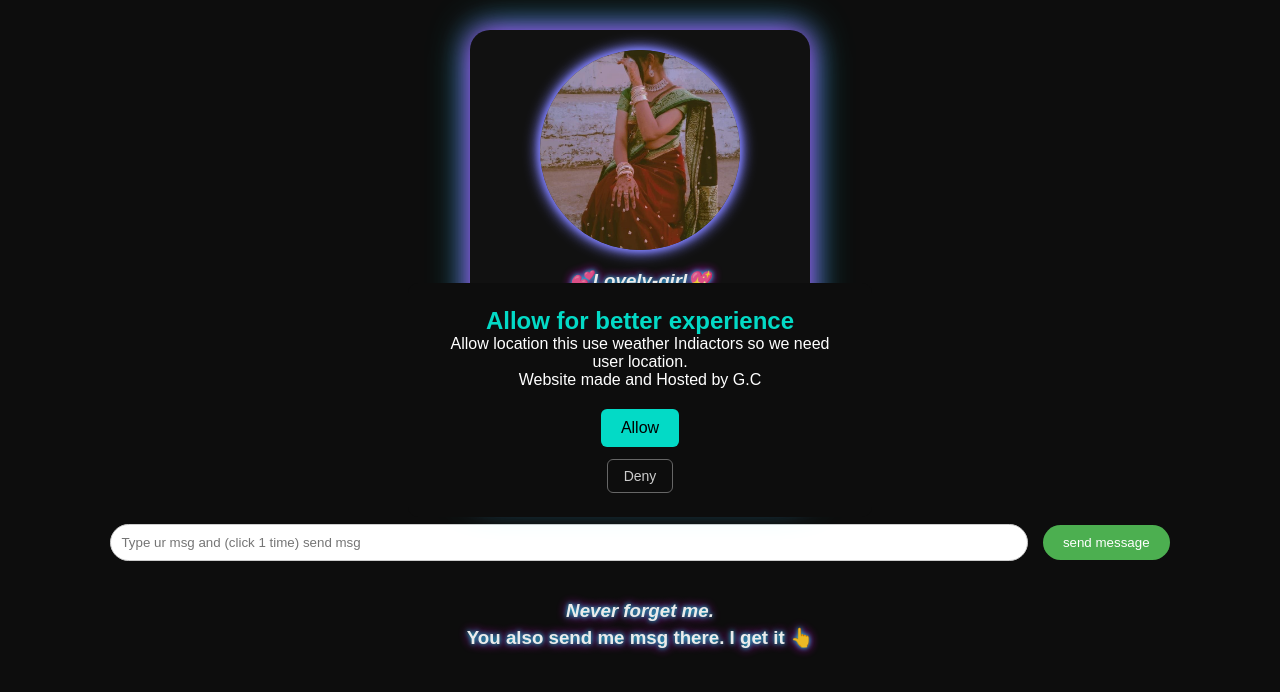
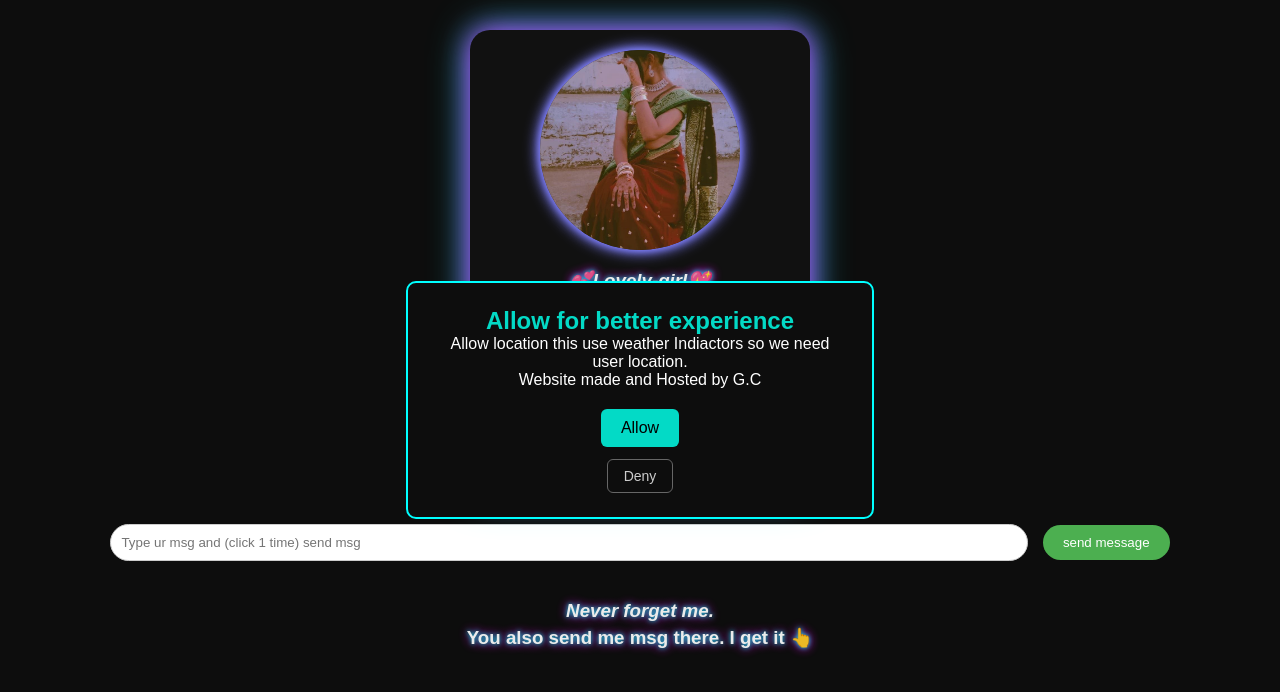
Before and after one commit to Gopalji-choubey/little-gift-2, a plain HTML site: page index.html in a window 1280 px wide. Shown: the top 692 px of the page. Drawn offline with nearby package versions, Linux system fonts and the light colour scheme; no server answers.

Commit message:
Update index.html

```diff
--- a/index.html
+++ b/index.html
@@ -218,6 +218,7 @@
   font-family: Arial, sans-serif;
 ">
   <div style="
+    border: 2px solid cyan;
     background-color: #0d0d0d;
     padding: 24px 32px;
     border-radius: 10px;
```
